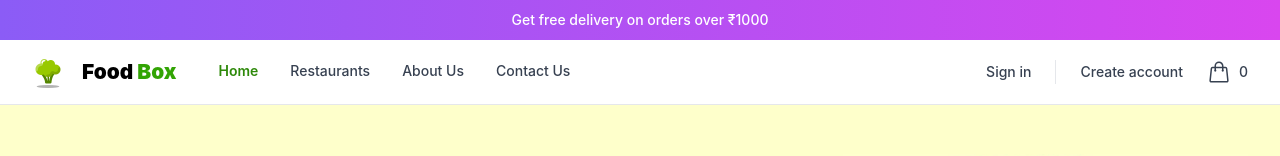
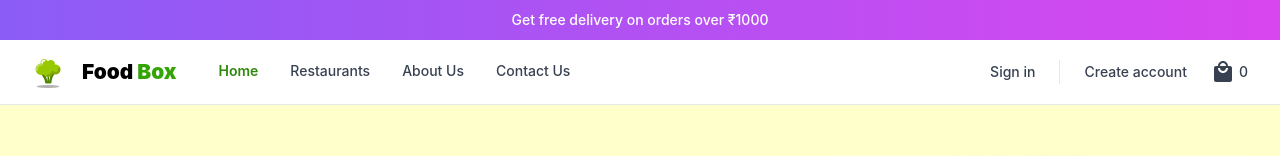
Before and after one commit to Sourav326/react-foodbox, a React (Create React App) app: page / in a window 1280 px wide. Shown: the top 156 px of the page. Built offline with nearby package versions, Linux system fonts and the light colour scheme.

Commit message:
change cart icon

```diff
--- a/src/components/Header.js
+++ b/src/components/Header.js
@@ -2,6 +2,8 @@ import { useSelector } from "react-redux";
 import logo from "../logo.png";
 import "./css/Header.css";
 import { NavLink,Link } from "react-router-dom";
+import LocalMallIcon from '@mui/icons-material/LocalMall';
+import FavoriteIcon from '@mui/icons-material/Favorite';
 const Header = () => {
   function navbarToggle(){
     const element = document.getElementById("toggleNavbar");
@@ -83,21 +85,8 @@ const Header = () => {
                   </div>
                   <div className="pr-6 lg:pr-0 ml-4 flow-root lg:ml-6 lg:block">
                     <NavLink to="/cart" className="group -m-2 flex items-center p-2">
-                      <svg
-                        className="h-6 w-6 flex-shrink-0 text-gray-700 hover:text-lime-600 dark:text-white hover:text-lime-600"
-                        fill="none"
-                        viewBox="0 0 24 24"
-                        strokeWidth="1.5"
-                        stroke="currentColor"
-                        aria-hidden="true"
-                      >
-                        <path
-                          strokeLinecap="round"
-                          strokeLinejoin="round"
-                          d="M15.75 10.5V6a3.75 3.75 0 10-7.5 0v4.5m11.356-1.993l1.263 12c.07.665-.45 1.243-1.119 1.243H4.25a1.125 1.125 0 01-1.12-1.243l1.264-12A1.125 1.125 0 015.513 7.5h12.974c.576 0 1.059.435 1.119 1.007zM8.625 10.5a.375.375 0 11-.75 0 .375.375 0 01.75 0zm7.5 0a.375.375 0 11-.75 0 .375.375 0 01.75 0z"
-                        />
-                      </svg>
-                      <span className="ml-2 text-sm font-medium text-gray-700 dark:text-white hover:text-lime-600">
+                      <LocalMallIcon className="text-gray-700 dark:text-white hover:text-lime-600 group" />
+                      <span className="ml-1 text-sm font-medium text-gray-700 dark:text-white group-hover:text-lime-600">
                         {cartItems.length}
                       </span>
                     </NavLink>
```
